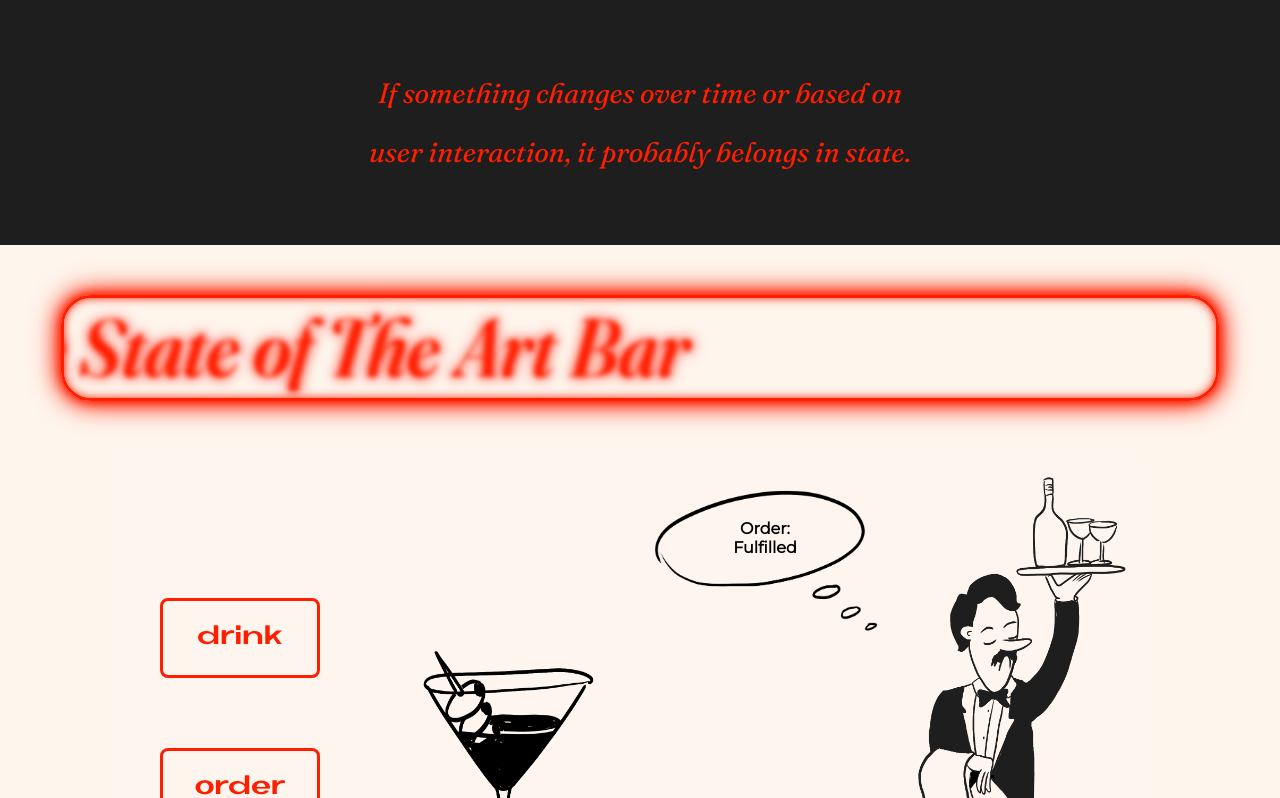
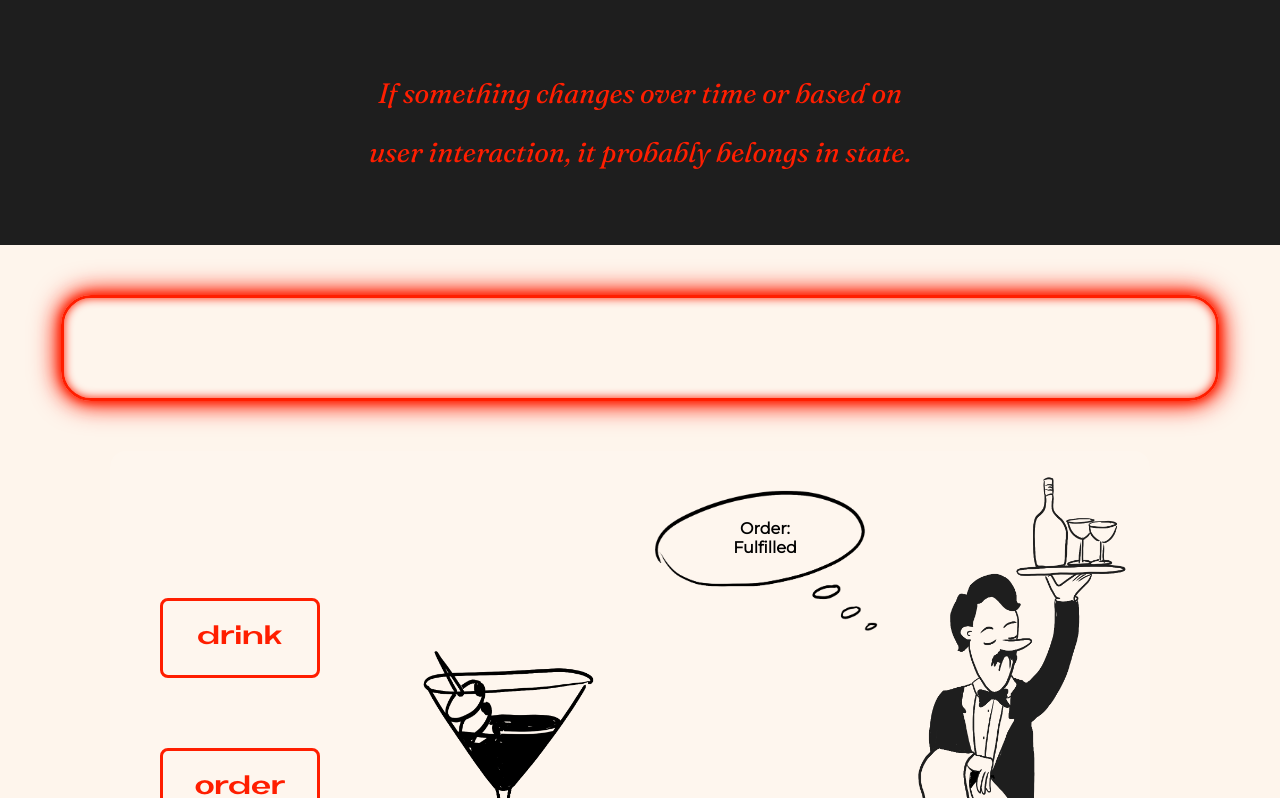
Before and after one commit to ccyoung22/StateOfIt, a React (Vite) app: page / in a window 1280 px wide. Shown: the part 2574-3372 px from the top of the page. Built offline with nearby package versions, Linux system fonts and the light colour scheme.

Commit message:
fixed scroll

```diff
--- a/src/App.css
+++ b/src/App.css
@@ -28,7 +28,7 @@
 
 .container {
   width: 100%;
-  height: 7530px;
+  height: 7500px;
   background-color: rgb(254, 245, 236);
   display: flex;
   flex-direction: column;
--- a/src/FirstThingsFirst/FirstThingsFirst.module.css
+++ b/src/FirstThingsFirst/FirstThingsFirst.module.css
@@ -27,7 +27,7 @@
 
 @keyframes scrollText {
   0% {
-    transform: translateX(22`0%); /* Start off-screen to the right */
+    transform: translateX(220%); /* Start off-screen to the right */
   }
   100% {
     transform: translateX(-100%); /* Move off-screen to the left */
```
